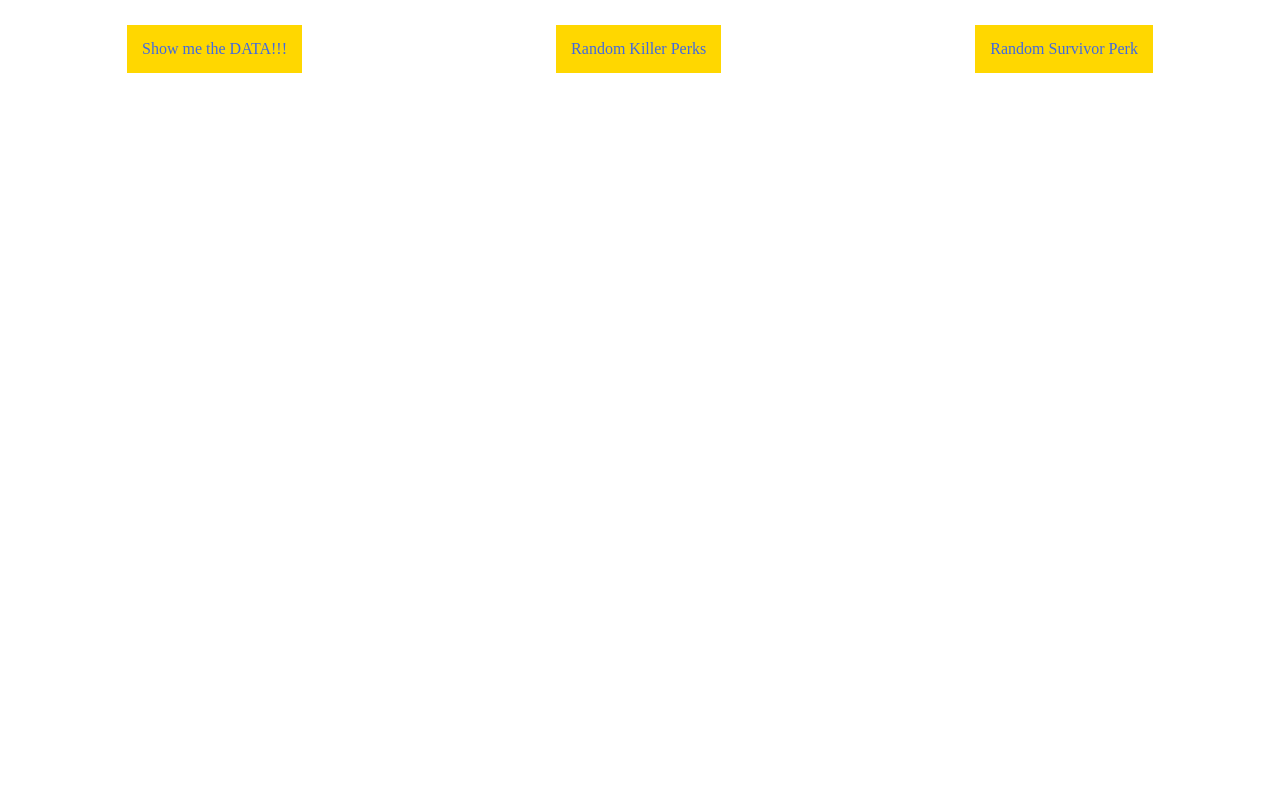
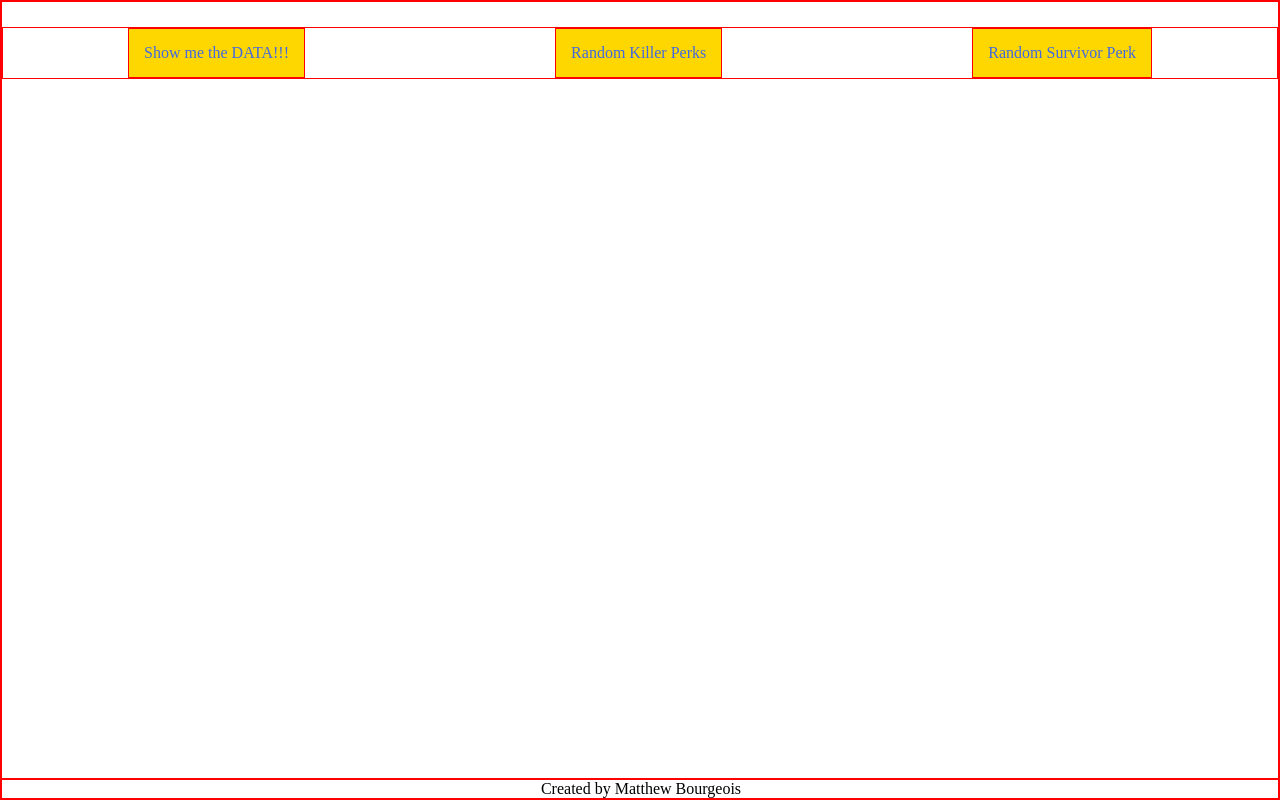
Before and after one commit to MattBourgeois/Flask_dbd_roullette, a Flask app: page / in a window 1280 px wide. Run offline with Flask 3, Linux system fonts and the light colour scheme.

Commit message:
style fixes

```diff
--- a/Flask_app/static/css/style.css
+++ b/Flask_app/static/css/style.css
@@ -1,6 +1,7 @@
 *{
 	margin: auto;
 	padding: 0;
+	border: 1px solid red;
 }
 a{
 	background-color: gold;
@@ -12,3 +13,11 @@ a{
 	display: flex;
 	margin-top: 25px;
 }
+footer{
+	color: black;
+	position: fixed;
+	left: 0%;
+	bottom: 0%;
+	width: 100%;
+	text-align: center;
+}
--- a/Flask_app/templates/Sur.html
+++ b/Flask_app/templates/Sur.html
@@ -20,5 +20,8 @@
 			{% endfor %}
 		</div>
 	</div>
+	<footer>
+		<p>Created by Matthew Bourgeois</p>
+	</footer>
 </body>
 </html>
--- a/Flask_app/templates/index.html
+++ b/Flask_app/templates/index.html
@@ -12,6 +12,8 @@
 		<a href="/random_killer" id="killer_perk">Random Killer Perks</a>
 		<a href="/random_surv">Random Survivor Perk</a>
 	</div>
-
+	<footer>
+		<p>Created by Matthew Bourgeois</p>
+	</footer>
 </body>
 </html>
```
